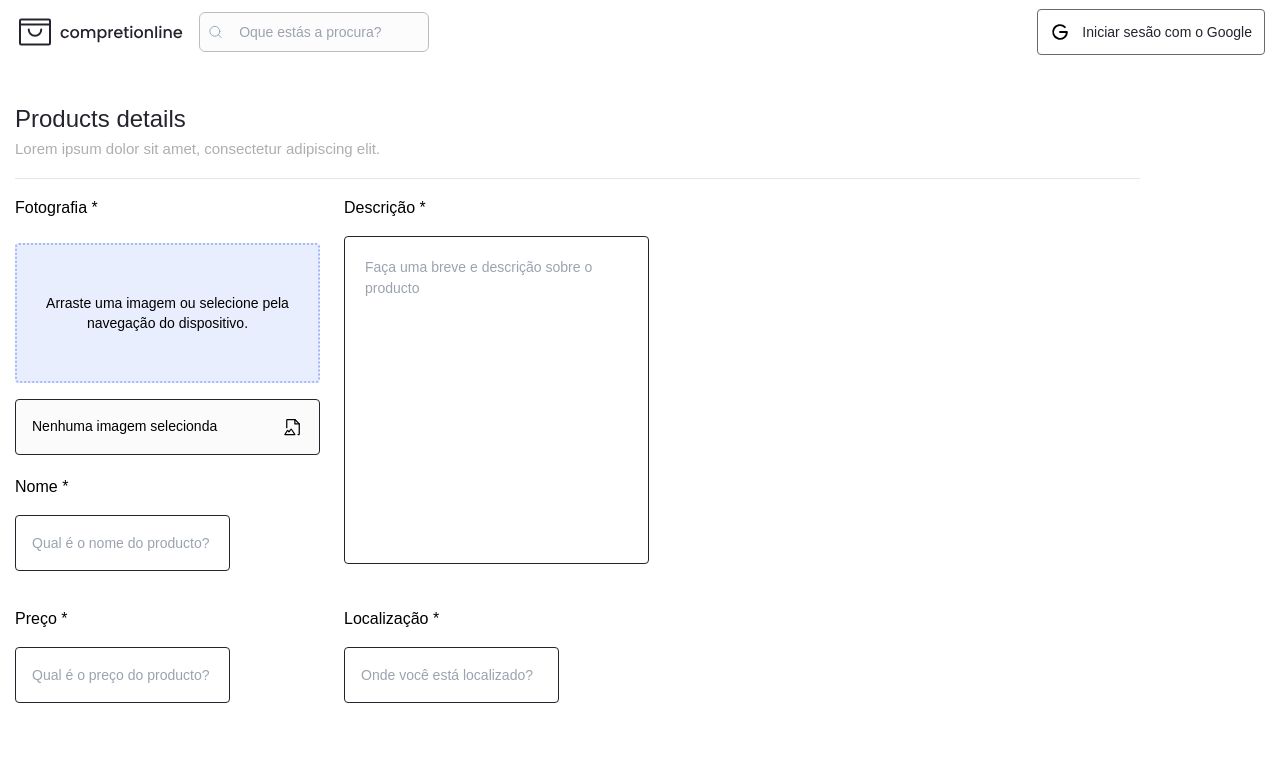
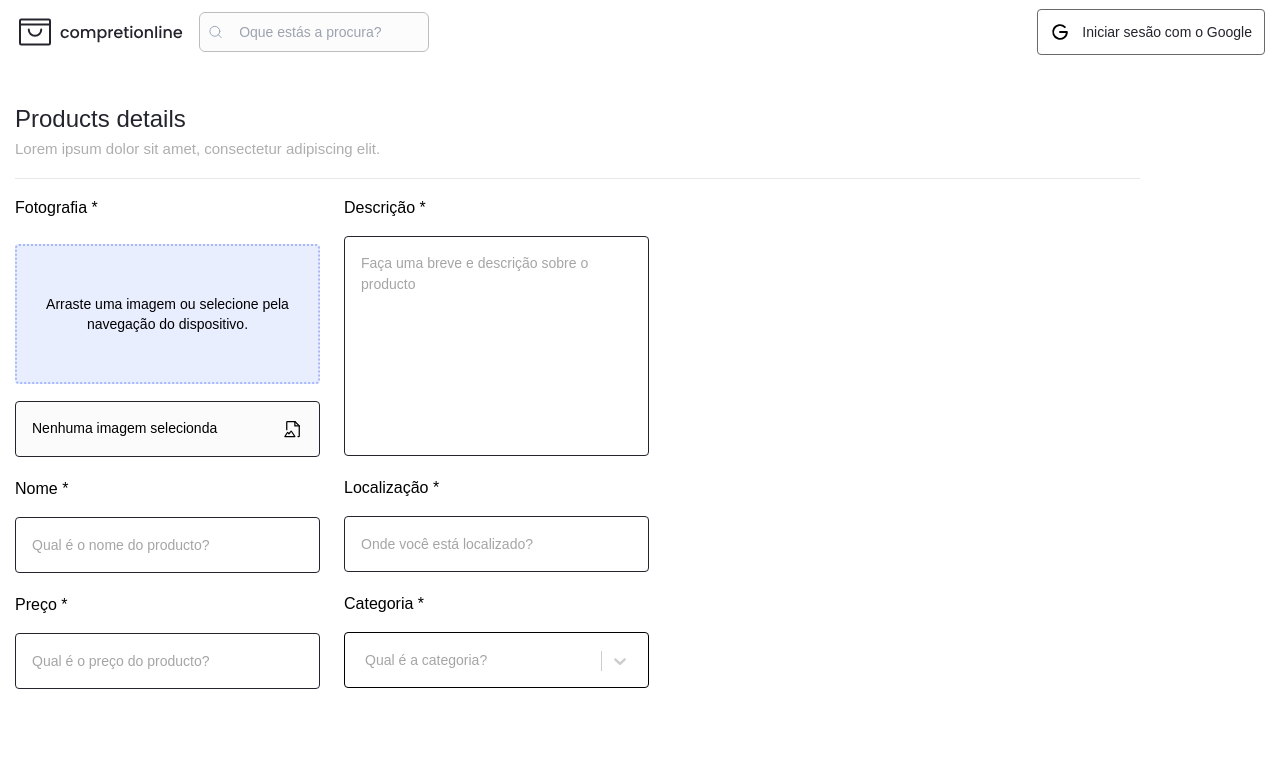
Before and after one commit to carlosmatateumateus/compretionline, a React (Vite) app: page /product/new in a window 1280 px wide. Shown: the top 767 px of the page. Built offline with nearby package versions, Linux system fonts and the light colour scheme; no server answers.

Commit message:
Adding react-select to the inputProduct component and adding it to the newProduct page.

```diff
--- a/package.json
+++ b/package.json
@@ -24,6 +24,7 @@
     "react": "^18.2.0",
     "react-dom": "^18.2.0",
     "react-router-dom": "^6.8.0",
+    "react-select": "^5.7.0",
     "swiper": "^9.0.2",
     "uid": "^2.0.1"
   },
--- a/src/components/Image.tsx
+++ b/src/components/Image.tsx
@@ -26,12 +26,12 @@ export default function Image({ image, imageChanged, imageError, setImage, setIm
       console.log('Image was deleted!')
       setImage(undefined)
     }).catch((error) => {
-      console.log(error)
+      throw new Error(error)
     });
   }
 
   return (
-    <div className="flex flex-col gap-[16px]">
+    <div className="flex flex-col gap-[17px]">
       <div className="mb-[7px] w-[305px] flex justify-between">
         <label>Fotografia *</label>
           <aside
@@ -63,13 +63,13 @@ export default function Image({ image, imageChanged, imageError, setImage, setIm
               !imageChanged?
               (
                 <div
-                  className="absolute top-0 left-0 w-[300px] h-[136px] bg-cover  bg-left-bottom skeleton-image"
+                  className="max-md:w-[90vw] absolute top-0 left-0 w-[300px] h-[136px] bg-cover  bg-left-bottom skeleton-image"
                   style={{backgroundImage: `url(${image})`}}
                 />
               ):
               (
                 <div
-                  className="absolute top-0 left-0 w-[300px] h-[136px] bg-cover bg-left-bottom skeleton-image"
+                  className="max-md:w-[90vw] absolute top-0 left-0 w-[300px] h-[136px] bg-cover bg-left-bottom skeleton-image"
                   style={{backgroundImage: `url(${URL.createObjectURL(image)})`}}
                 />
               )
--- a/src/components/InputProduct.tsx
+++ b/src/components/InputProduct.tsx
@@ -1,47 +1,74 @@
 import clsx from "clsx"
 import { Info } from "phosphor-react"
+import Select from 'react-select';
+
+const categoryOptions = [
+  { value: "smartphones", label: "smartphones" },
+  { value: "computadores", label: "computadores" },
+  { value: "gamers", label: "gamers", },
+  { value: "musical", label: "musical" }
+]
 
 interface InputProductProps {
   isTextArea?: boolean,
+  isSelect?: boolean,
   label: string,
   placeHolder?: string,
-  inputValue: string,
+  inputValue: string | any,
   setValue: Function,
   inputError: string,
 }
 
-export default function InputProduct({ label, placeHolder, inputValue, setValue, inputError, isTextArea }:InputProductProps) {
+export default function InputProduct(props:InputProductProps) {
   return (
-    <div className="mb-[16px]">
+    <div className="flex flex-col">
       <div className="mb-[16px] w-[305px] flex justify-between">
-        <label>{label} *</label>
+        <label>{props.label} *</label>
         <aside
           className={clsx("flex items-center gap-1 text-[#ff6961]", {
-            "hidden": inputError==="" || inputError===undefined,
-            "block": inputError!==""
+            "hidden": props.inputError==="" || props.inputError===undefined,
+            "block": props.inputError!==""
           })}
         >
           <Info />
-          <span className="text-[14px]">{ inputError }</span>
+          <span className="text-[14px]">{ props.inputError }</span>
         </aside>
       </div>
       {
-        !isTextArea?
+         props.isSelect?
         (
-          <input
-            className="rounded border h-[56px] text-[14px] border-[#24242E] p-4 placeholder:text-[14px] max-md:w-[100%]"
-            placeholder={placeHolder}
-            onChange={(e) => { setValue(e.target.value) }}
-            value={inputValue}
+          <Select
+            options={categoryOptions}
+            classNamePrefix="select"
+            placeholder="Qual é a categoria?"
+            onChange={(e) => { props.setValue(e?.value) }}
+            value={categoryOptions.filter(function(option) {
+              return option.value === props.inputValue;
+            })}
           />
         ):
         (
-          <textarea
-            className="max-md:w-[90vw] resize-none p-5 w-[305px] h-[328px]  rounded border text-[14px] border-[#24242E] placeholder:text-[14px]"
-            placeholder={placeHolder}
-            onChange={(e) => { setValue(e.target.value) }}
-            value={inputValue}
-          />
+          <>
+            {
+              !props.isTextArea?
+              (
+                <input
+                  className="max-md:w-[90vw] rounded border h-[56px] text-[14px] outline-none border-[#24242E] p-4 placeholder:text-[14px] placeholder:text-[#a5a5a5]"
+                  placeholder={props.placeHolder}
+                  onChange={(e) => { props.setValue(e.target.value) }}
+                  value={props.inputValue}
+                />
+              ):
+              (
+                <textarea
+                  className="max-md:w-[90vw] resize-none p-4 w-[305px] h-[220px] outline-none rounded border text-[14px] border-[#24242E] placeholder:text-[14px] placeholder:text-[#a5a5a5]"
+                  placeholder={props.placeHolder}
+                  onChange={(e) => { props.setValue(e.target.value) }}
+                  value={props.inputValue}
+                />
+              )
+            }
+          </>
         )
       }
     </div>
--- a/src/index.css
+++ b/src/index.css
@@ -8,6 +8,40 @@
 .IconButton:active {
   box-shadow: hsl(206 22% 7% / 35%) 0px 10px 38px -10px, hsl(206 22% 7% / 20%) 0px 10px 20px -15px,
     0 0 0 2px var(--violet7);
+}
+
+@media screen and (max-width: 768px) {
+  .select__control.css-13cymwt-control, .select__control--is-focused.css-t3ipsp-control {
+    width: 90vw !important;
+    height: 56px !important;
+    border: 1px solid black !important;
+    cursor: pointer;
+  }
+}
+
+.select__control.css-13cymwt-control, .select__control--is-focused.css-t3ipsp-control {
+  width: 305px;
+  height: 56px;
+  border: 1px solid black;
+  cursor: pointer;
+  font-size: 14px !important;
+  padding: 10px;
+}
+
+.select__control:hover {
+  border: 1px solid black !important;
+  font-size: 14px !important;
+}
+
+.css-t3ipsp-control, .select__control--is-focused.css-t3ipsp-control {
+  box-shadow: none;
+  border: 1px solid black !important;
+  font-size: 14px !important;
+}
+
+.css-1jqq78o-placeholder {
+  font-size: 14px !important;
+  color: #a5a5a5 !important;
 }
 
 .skeleton {
--- a/src/pages/Home.tsx
+++ b/src/pages/Home.tsx
@@ -19,16 +19,16 @@ interface ProductTypes {
 export default function Home() {
   const [laptopProducts, setLaptopProducts] = useState([] as Array<ProductTypes>)
   const [phoneProductValues, setPhoneProductValues] = useState([] as Array<ProductTypes>)
-  const [gamerProducts, setGamerProducts] = useState([] as Array<ProductTypes>)
+  const [musicalProducts, setMusicalProduct] = useState([] as Array<ProductTypes>)
 
   useEffect(() => {
     async function callProducts() {
-      let laptopProductsValues = await api.get('/product/search/computador')
-      let phoneProductValues = await api.get('/product/search/celular')
-      let gamerProductsValues = await api.get('/product/search/gamer')
+      let laptopProductsValues = await api.get('/product/category/computadores')
+      let phoneProductValues = await api.get('/product/category/smartphones')
+      let musicalProductsValues = await api.get('/product/category/musical')
 
       setLaptopProducts(laptopProductsValues.data.products)
-      setGamerProducts(gamerProductsValues.data.products)
+      setMusicalProduct(musicalProductsValues.data.products)
       setPhoneProductValues(phoneProductValues.data.products)
 
     }
@@ -42,9 +42,9 @@ export default function Home() {
     <section>
       <Header />
       <Carousel />
-      <ProductQueue title="Estás a procurar de computador para os estudos?" products={laptopProducts}/>
-      <ProductQueue title="Estás a procura de um celular para FF?" products={phoneProductValues}/>
-      <ProductQueue title="Já tens aquele canto gamer em casa?"products={gamerProducts}/>
+      <ProductQueue title="Estás a procurar de material para os estudos?" products={laptopProducts}/>
+      <ProductQueue title="Estás a procura de um celular top de gama?" products={phoneProductValues}/>
+      <ProductQueue title="Está na hora de realizar os teus sonhos!"products={musicalProducts}/>
       <Footer />
     </section>
   )
--- a/src/pages/NewProduct.tsx
+++ b/src/pages/NewProduct.tsx
@@ -29,6 +29,9 @@ export default function NewProduct() {
   const [description, setDescription] = useState() as any
   const [descriptionError, setDescriptionError] = useState() as any
 
+  const [category, setCategory] = useState() as any
+  const [categoryError, setCategoryError] = useState() as any
+
   const [image, setImage] = useState() as any
   const [imageError, setImageError] = useState() as any
 
@@ -50,11 +53,11 @@ export default function NewProduct() {
           setPrice(value.data.price)
           setDescription(value.data.description)
           setLocation(value.data.location)
+          setCategory(value.data.category)
           setImage(value.data.photo)
         }
 
       } else {
-        console.log('Location!')
         const locationValue = await locationApi.get('')
 
         setLocation(`${locationValue.data.country_name}, ${locationValue.data.country_capital}`)
@@ -64,26 +67,32 @@ export default function NewProduct() {
     return () => {
       validateProduct()
     }
-  }, [])
+  }, [productId])
 
   function handleSubmit(e: any) {
-    console.log(location)
-
     e.preventDefault()
 
     validateForm({
       name,
+      setNameError,
+
       description,
+      setDescriptionError,
+
       location,
+      setLocationError,
+
+      price: Number(price),
+      setPriceError,
+
+      category,
+      setCategoryError,
+
+      image,
+      setImageError,
+
+      imageChanged,
       productId,
-      image,
-      price,
-      setDescriptionError,
-      setImageError,
-      setLocationError,
-      setNameError,
-      setPriceError,
-      imageChanged,
       setSaving,
       user
     })
@@ -147,6 +156,16 @@ export default function NewProduct() {
                 setValue={setLocation}
                 inputError={locationError}
               />
+
+              <InputProduct
+                label="Categoria"
+                placeHolder="Onde você está localizado?"
+                inputValue={category}
+                setValue={setCategory}
+                inputError={categoryError}
+                isSelect
+              />
+
             </div>
           </main>
 
--- a/src/utils/createProduct.ts
+++ b/src/utils/createProduct.ts
@@ -16,8 +16,9 @@ interface createProductProps {
   productId?: string | undefined,
 
   name: string,
-  price: string,
+  price: number,
   location: string,
+  category: string,
   description: string,
   image: any,
   user: User | undefined
@@ -59,25 +60,36 @@ export default async function createProduct(props: createProductProps) {
   }
 
   if (window.location.pathname !== "/product/new") {
-    console.log('Editando o producto!')
 
     await api.patch(`/product/${props.productId}`, {
       title: props.name,
+      price: props.price,
+      location: props.location,
+      category: props.category,
+      description: props.description,
       photo: props.image,
-      price: Number(props.price),
-      description: props.description,
-      location: props.location,
     })
 
   } else {
-    console.log('Criando novo producto!')
+    console.table(
+      {
+        title: props.name,
+        price: props.price,
+        location: props.location,
+        category: props.category,
+        description: props.description,
+        photo: props.image,
+        userId: props.user?.uid,
+      }
+    )
     const product = await api.post('/product', {
+      title: props.name,
+      price: props.price,
+      location: props.location,
+      category: props.category,
+      description: props.description,
+      photo: props.image,
       userId: props.user?.uid,
-      title: props.name,
-      photo: props.image,
-      price: Number(props.price),
-      description: props.description,
-      location: props.location,
     })
 
     props.productId = product.data.id
```
Also changed, not shown: src/utils/validateForm.ts (+35 -11 lines), 1 other file (tests, documents, lock files or other folders).
